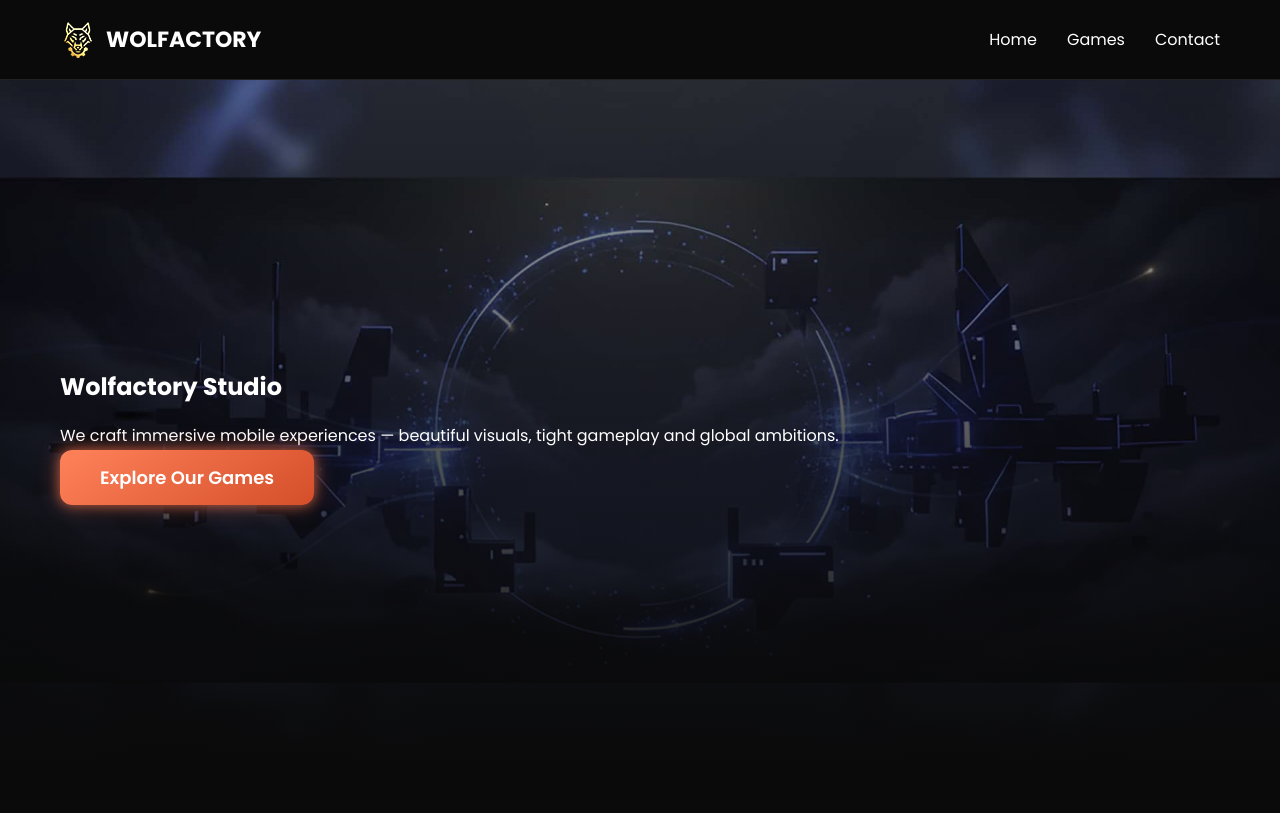
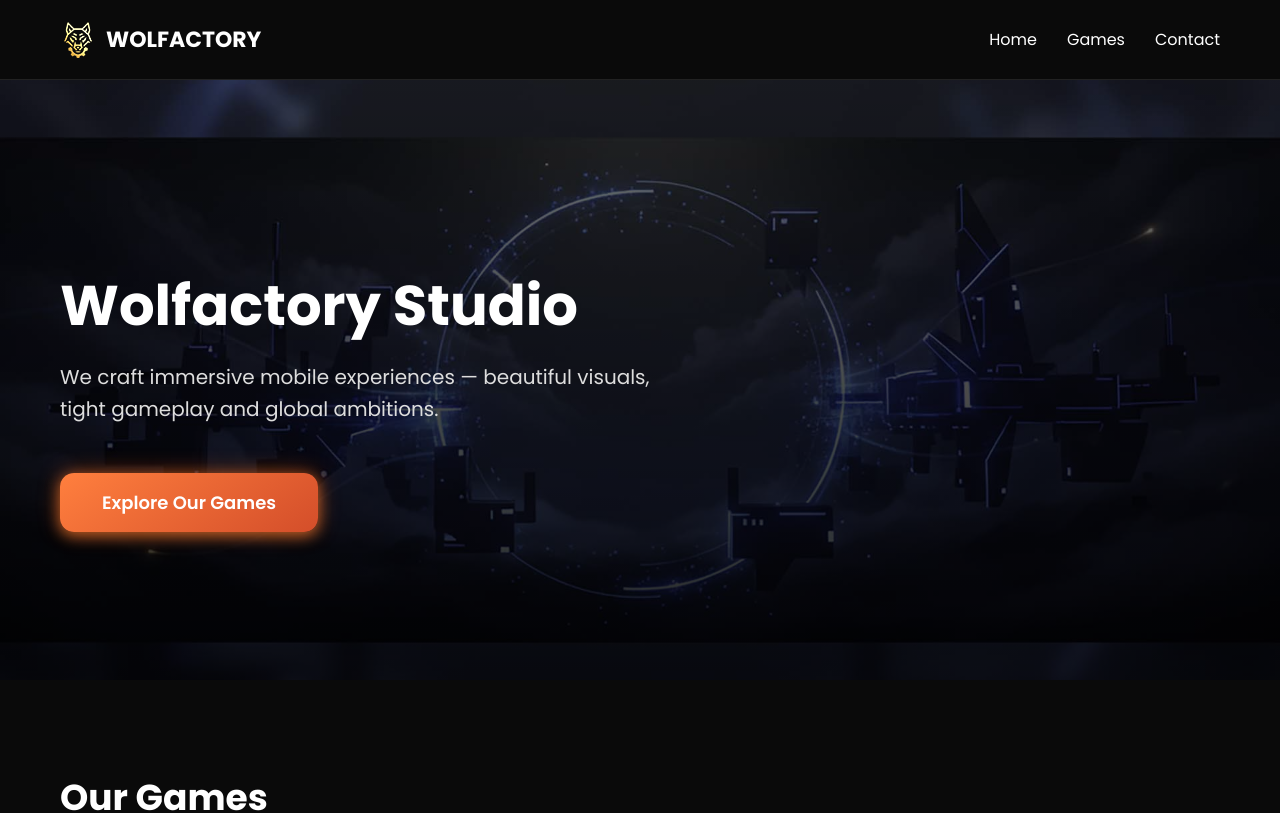
Before and after one commit to phamthang87/wolfactory, a Next.js app: page / in a window 1280 px wide. Shown: the top 813 px of the page. Built offline with nearby package versions, Linux system fonts and the light colour scheme.

Commit message:
Update HeroSection.module.css

```diff
--- a/styles/HeroSection.module.css
+++ b/styles/HeroSection.module.css
@@ -1,56 +1,60 @@
 .hero {
-  background-image: linear-gradient(to bottom, rgba(0,0,0,0.3), #0a0a0a),
+  background-image:
+    linear-gradient(to bottom, rgba(0,0,0,0.55), rgba(0,0,0,0.85)),
     url("/resources/hero.jpg");
   background-size: cover;
   background-position: center;
-  height: 85vh;
   display: flex;
   align-items: center;
+  min-height: 75vh;
+  padding: 80px 0;
 }
 
 .content {
-  max-width: 900px;
+  max-width: 760px;
   padding: 0 40px;
 }
 
-.content h1 {
-  font-size: 64px;
+.title {
+  font-size: 56px;
   font-weight: 800;
-  margin-bottom: 20px;
-  text-transform: none;
+  margin-bottom: 24px;
+  color: #fff;
+  line-height: 1.1;
 }
 
-.content p {
+.subtitle {
   font-size: 20px;
   color: #ddd;
-  margin-bottom: 40px;
+  margin-bottom: 48px;
+  line-height: 1.6;
+  max-width: 620px;
 }
 
-/* 🔥 CTA NEON BUTTON */
+/* CTA NEON BUTTON */
 .neonButton {
   font-size: 18px;
   font-weight: 600;
-  padding: 15px 40px;
-  border-radius: 12px;
-  border: none;
+  padding: 16px 42px;
+  border-radius: 14px;
+  display: inline-block;
   cursor: pointer;
   color: #fff;
+  text-decoration: none;
 
-  background: linear-gradient(145deg, #ff825a, #d44e2a);
+  background: linear-gradient(145deg, #ff7f3e, #d44e2a);
+  box-shadow:
+    0 4px 14px rgba(255, 128, 50, 0.6),
+    0 0 22px rgba(255, 100, 20, 0.45);
 
-  box-shadow:
-    0 0 12px rgba(255, 120, 80, 0.6),
-    0 0 22px rgba(255, 120, 80, 0.4);
-
-  transition: 0.25s ease-in-out;
+  transition: 0.25s ease;
 }
 
 .neonButton:hover {
   transform: translateY(-4px) scale(1.04);
   box-shadow:
-    0 0 18px rgba(255, 120, 80, 0.8),
-    0 0 30px rgba(255, 120, 80, 0.6),
-    0 0 55px rgba(255, 120, 80, 0.5);
+    0 6px 20px rgba(255, 140, 40, 0.75),
+    0 0 28px rgba(255, 80, 10, 0.55);
 }
 
 .neonButton:active {
```
